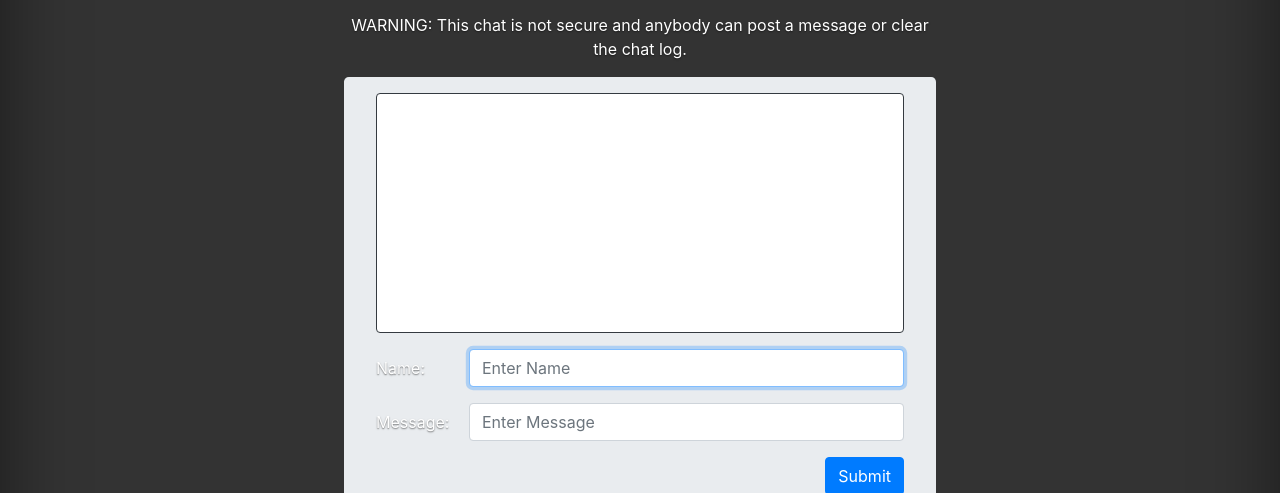
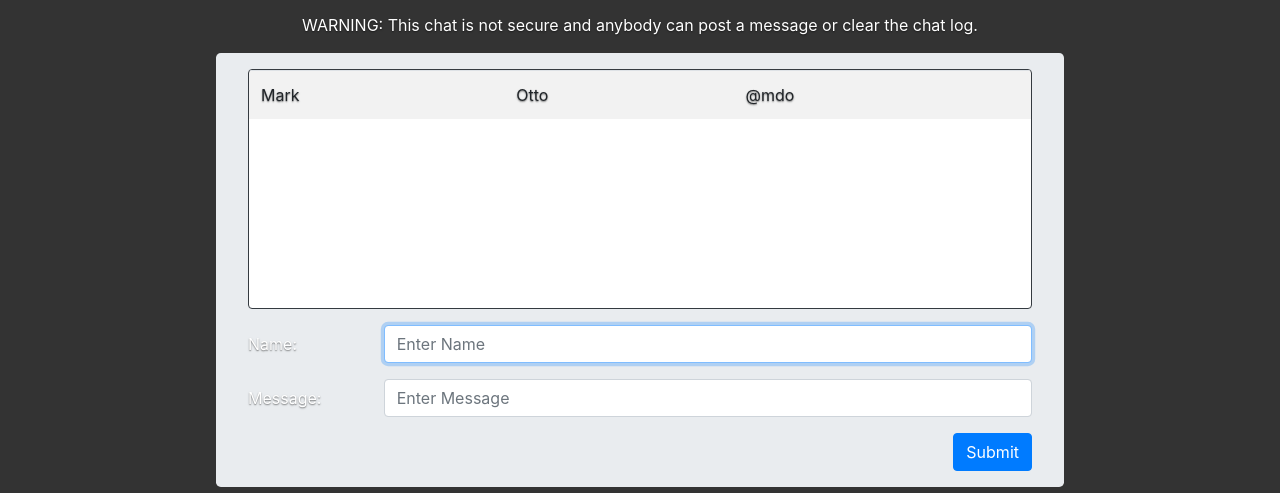
Before and after one commit to zkiu/appChatClient, a website: page index.html in a window 1280 px wide. Shown: the part 97-590 px from the top of the page. Drawn offline with nearby package versions, Linux system fonts and the light colour scheme; no server answers.

Commit message:
change message-box width and clean some css

```diff
--- a/index.html
+++ b/index.html
@@ -29,7 +29,7 @@
         </header> -->
 
 
-        <main role="main" class="inner cover">
+        <main role="main">
 
             <h1 class="cover-heading mb-0">Chat via Kiu-Q&#8482;</h1>
             <p class="lead">An open chat client for all!</p>
@@ -39,7 +39,7 @@
 
             <section class="jumbotron pb-3 pt-3 text-left">
 
-                <div id="message-box" class="border rounded border-dark text-nowrap mb-3">
+                <div id="message-box" class="border rounded border-dark text-nowrap mb-3 overflow-auto">
                     <table id="message-log" class="table table-striped">
                         <!-- table header hidden because the columns are self-explanatory -->
                         <thead style="display: none;">
@@ -51,6 +51,11 @@
                             </tr>
                         </thead>
                         <tbody>
+                                <tr>
+                                    <td>Mark</td>
+                                    <td>Otto</td>
+                                    <td>@mdo</td>
+                                </tr>
                             <!-- messages populated from the MongoDB database here -->
                         </tbody>
                     </table>
--- a/style.css
+++ b/style.css
@@ -52,11 +52,10 @@ body {
   display: flex;
   color: #fff;
   text-shadow: 0 .05rem .1rem rgba(0, 0, 0, .5);
-  box-shadow: inset 0 0 5rem rgba(0, 0, 0, .5);
 }
 
 .cover-container {
-  max-width: 42em;
+  max-width: 55em;
 }
 
 
@@ -102,26 +101,8 @@ body {
   }
 }
 
-
-/*
- * Cover
- */
-.cover {
-  padding: 0 1.5rem;
-}
-.cover .btn-lg {
-  padding: .75rem 1.25rem;
-  font-weight: 700;
-}
-
-
-/*
- * Footer
- */
-
 #message-box{
-  min-height: 15em;
-  max-height: 20em;
+  height: 15em;
   background-color: white;
 }
 
```
